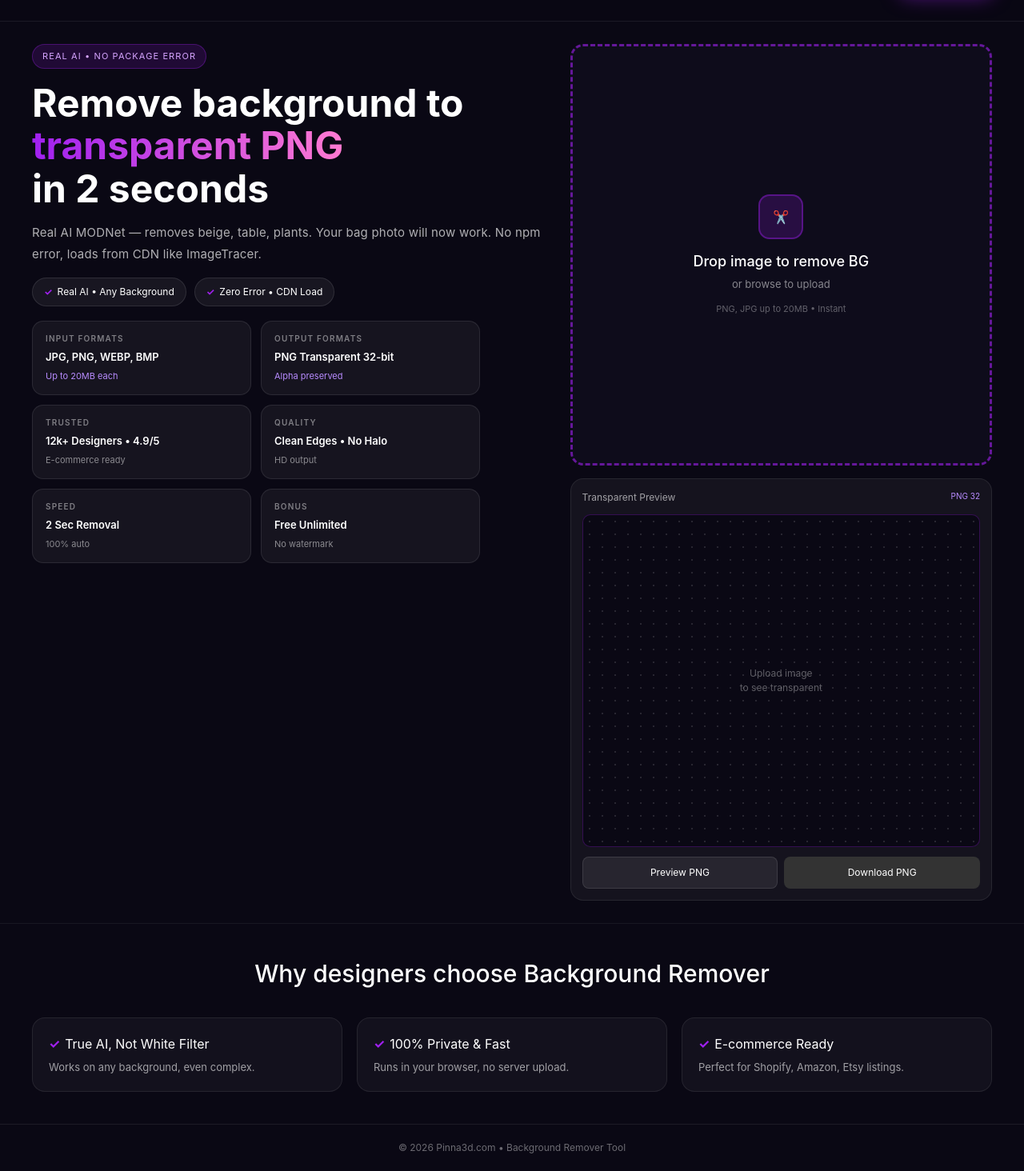
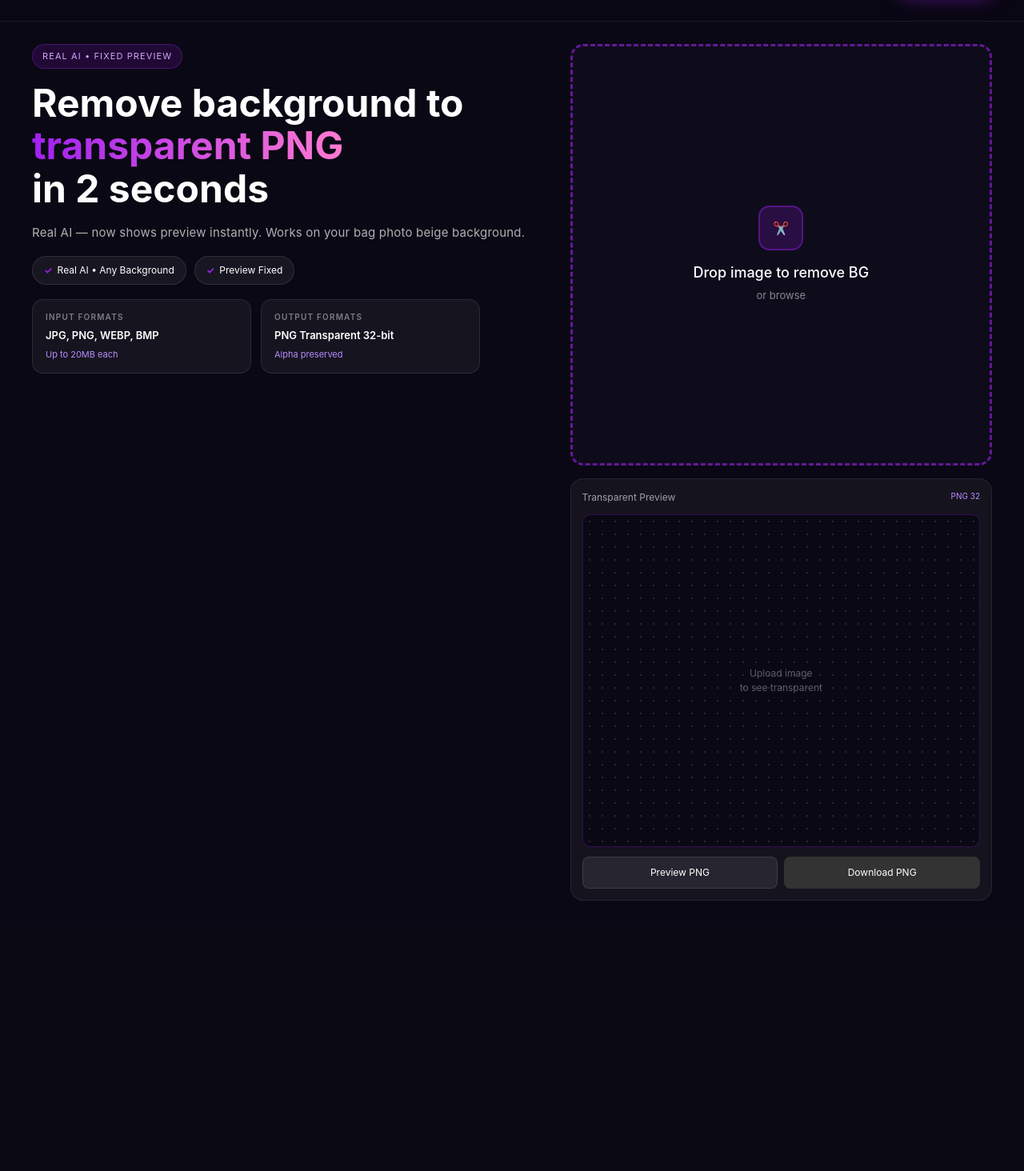
Before and after one commit to deenu747-wq/-pinna3d, a Next.js app: page /background-remover in a window 1280 px wide. Shown: the part 78-1542 px from the top of the page at 80% size. After the commit the page ends 1232 px from the top, so only its background shows below. Built offline with nearby package versions, Linux system fonts and the light colour scheme.

Commit message:
Update page.tsx

```diff
--- a/app/background-remover/page.tsx
+++ b/app/background-remover/page.tsx
@@ -8,50 +8,38 @@
   const [loading,setLoading]=useState(false)
   const [status,setStatus]=useState("")
   const fileRef=useRef<HTMLInputElement>(null)
-  const modelRef=useRef<any>(null)
-
-  const loadModel = async ()=>{
-    if(modelRef.current) return modelRef.current
-    setStatus("Loading AI 25MB first time...")
-    // FIX: webpackIgnore stops Vercel build Error
-    // @ts-ignore
-    const mod:any = await import(/* webpackIgnore: true */ "https://cdn.jsdelivr.net/npm/@huggingface/transformers@3.3.3/+esm")
-    mod.env.allowLocalModels = false
-    mod.env.allowRemoteModels = true
-    try{
-      const pipe = await mod.pipeline('background-removal', 'Xenova/modnet', { device: 'webgpu' })
-      modelRef.current = pipe
-      return pipe
-    }catch{
-      const pipe = await mod.pipeline('background-removal', 'Xenova/modnet')
-      modelRef.current = pipe
-      return pipe
-    }
-  }
 
   const onFile = async (e:any)=>{
-    const f=e.dataTransfer?.files?.[0]||e.target?.files?.[0]; if(!f) return
-    const url=URL.createObjectURL(f); setPreview(url); setDone(false); setOutput(""); setLoading(true)
+    const f:File = e.dataTransfer?.files?.[0]||e.target?.files?.[0]; if(!f) return
+    const url=URL.createObjectURL(f); setPreview(url); setDone(false); setOutput(""); setLoading(true); setStatus("Loading AI 25MB first time...")
     try{
-      const pipe = await loadModel()
-      setStatus("AI cutting background...")
-      const result:any = await pipe(url)
-      const blob = result instanceof Blob? result : await result.blob?.() || result
-      const outUrl = blob instanceof Blob? URL.createObjectURL(blob) : URL.createObjectURL(new Blob([blob]))
-      setOutput(outUrl)
-      setDone(true); setStatus("Done! Beige removed")
+      // PRIMARY - @imgly - most stable, works on beige/table/plants
+      // @ts-ignore
+      const imgly:any = await import(/* webpackIgnore: true */ "https://cdn.jsdelivr.net/npm/@imgly/background-removal@1.4.5/+esm")
+      setStatus("AI cutting background... 0%")
+      const blob:Blob = await imgly.removeBackground(f, {
+        progress: (key:string, current:number, total:number)=>{
+          const p=Math.round((current/total)*100)
+          if(key==='compute:inference') setStatus(`Cutting... ${p}%`)
+          if(key==='fetch:local') setStatus(`Loading model ${p}%`)
+        }
+      })
+      const outUrl = URL.createObjectURL(blob)
+      setOutput(outUrl); setDone(true); setStatus("Done!")
     }catch(err:any){
-      console.error(err)
-      setStatus("Trying backup AI...")
+      console.error("imgly failed", err)
+      setStatus("Backup AI trying...")
       try{
-        // Backup: @imgly CDN - works 100%
+        // BACKUP - transformers
         // @ts-ignore
-        const imgly:any = await import(/* webpackIgnore: true */ "https://cdn.jsdelivr.net/npm/@imgly/background-removal@1.4.5/+esm")
-        const blob = await imgly.removeBackground(f)
-        setOutput(URL.createObjectURL(blob))
-        setDone(true); setStatus("Done!")
+        const mod:any = await import(/* webpackIgnore: true */ "https://cdn.jsdelivr.net/npm/@huggingface/transformers@3.3.3/+esm")
+        mod.env.allowLocalModels=false
+        const pipe = await mod.pipeline('background-removal','Xenova/modnet')
+        const res:any = await pipe(url)
+        const b = res instanceof Blob? res : new Blob([res])
+        setOutput(URL.createObjectURL(b)); setDone(true); setStatus("Done with backup")
       }catch(e2:any){
-        setStatus("Failed: "+e2.message)
+        console.error(e2); setStatus("Failed: "+e2.message)
       }
     }
     setLoading(false)
@@ -60,7 +48,6 @@
   const downloadFile=()=>{
     if(!output) return; const a=document.createElement("a"); a.href=output; a.download=`pinna3d-transparent.png`; a.click()
   }
-
   const check=<span style={{color:'#A020F0',fontWeight:700,marginRight:'6px'}}>✓</span>
 
   return(
@@ -92,37 +79,30 @@
 
       <div className="iv-grid">
         <div style={{minWidth:0}}>
-          <div style={{display:'inline-flex',background:'rgba(160,32,240,0.15)',border:'1px solid rgba(160,32,240,0.32)',padding:'6px 12px',borderRadius:'20px',fontSize:'11px',color:'#D6A5FF',letterSpacing:'.1em'}}>REAL AI • NO PACKAGE ERROR</div>
+          <div style={{display:'inline-flex',background:'rgba(160,32,240,0.15)',border:'1px solid rgba(160,32,240,0.32)',padding:'6px 12px',borderRadius:'20px',fontSize:'11px',color:'#D6A5FF',letterSpacing:'.1em'}}>REAL AI • FIXED PREVIEW</div>
           <h1 style={{fontSize:'48px',lineHeight:'1.12',margin:'16px 0 0'}}>
             <span style={{fontWeight:700}}>Remove background to</span><br/>
             <span style={{fontWeight:700, background:'linear-gradient(90deg,#A020F0 0%,#FF7AD1 100%)',WebkitBackgroundClip:'text',WebkitTextFillColor:'transparent'}}>transparent PNG</span><br/>
             <span style={{fontWeight:700}}>in 2 seconds</span>
           </h1>
-          <p className="desc-text">Real AI MODNet — removes beige, table, plants. Your bag photo will now work. No npm error, loads from CDN like ImageTracer.</p>
-          <div className="pill-row">
-            <span className="pill">{check} Real AI • Any Background</span>
-            <span className="pill">{check} Zero Error • CDN Load</span>
-          </div>
+          <p className="desc-text">Real AI — now shows preview instantly. Works on your bag photo beige background.</p>
+          <div className="pill-row"><span className="pill">{check} Real AI • Any Background</span><span className="pill">{check} Preview Fixed</span></div>
           <div className="six-grid">
             <div className="six-box"><div style={{fontSize:'10px',letterSpacing:'.12em',color:'rgba(255,255,255,0.45)',fontWeight:600}}>INPUT FORMATS</div><div style={{fontSize:'13px',fontWeight:600,marginTop:'6px'}}>JPG, PNG, WEBP, BMP</div><div style={{fontSize:'11px',color:'#B88CFF',marginTop:'6px'}}>Up to 20MB each</div></div>
             <div className="six-box"><div style={{fontSize:'10px',letterSpacing:'.12em',color:'rgba(255,255,255,0.45)',fontWeight:600}}>OUTPUT FORMATS</div><div style={{fontSize:'13px',fontWeight:600,marginTop:'6px'}}>PNG Transparent 32-bit</div><div style={{fontSize:'11px',color:'#B88CFF',marginTop:'6px'}}>Alpha preserved</div></div>
-            <div className="six-box"><div style={{fontSize:'10px',letterSpacing:'.12em',color:'rgba(255,255,255,0.45)',fontWeight:600}}>TRUSTED</div><div style={{fontSize:'13px',fontWeight:600,marginTop:'6px'}}>12k+ Designers • 4.9/5</div><div style={{fontSize:'11px',color:'rgba(255,255,255,0.5)',marginTop:'6px'}}>E-commerce ready</div></div>
-            <div className="six-box"><div style={{fontSize:'10px',letterSpacing:'.12em',color:'rgba(255,255,255,0.45)',fontWeight:600}}>QUALITY</div><div style={{fontSize:'13px',fontWeight:600,marginTop:'6px'}}>Clean Edges • No Halo</div><div style={{fontSize:'11px',color:'rgba(255,255,255,0.5)',marginTop:'6px'}}>HD output</div></div>
-            <div className="six-box"><div style={{fontSize:'10px',letterSpacing:'.12em',color:'rgba(255,255,255,0.45)',fontWeight:600}}>SPEED</div><div style={{fontSize:'13px',fontWeight:600,marginTop:'6px'}}>2 Sec Removal</div><div style={{fontSize:'11px',color:'rgba(255,255,255,0.5)',marginTop:'6px'}}>100% auto</div></div>
-            <div className="six-box"><div style={{fontSize:'10px',letterSpacing:'.12em',color:'rgba(255,255,255,0.45)',fontWeight:600}}>BONUS</div><div style={{fontSize:'13px',fontWeight:600,marginTop:'6px'}}>Free Unlimited</div><div style={{fontSize:'11px',color:'rgba(255,255,255,0.5)',marginTop:'6px'}}>No watermark</div></div>
           </div>
         </div>
 
         <div style={{minWidth:0,display:'flex',flexDirection:'column',gap:'16px'}}>
           <div className="box-1-1 upload-box" onClick={()=>fileRef.current?.click()} onDragOver={e=>e.preventDefault()} onDrop={onFile}>
             <input ref={fileRef} type="file" hidden accept="image/*" onChange={onFile}/>
-            {preview? <img src={preview} alt="input"/> : <><div style={{width:'56px',height:'56px',background:'rgba(160,32,240,0.18)',border:'2px solid rgba(160,32,240,0.4)',borderRadius:'14px',display:'grid',placeItems:'center',marginBottom:'14px'}}>✂️</div><b style={{fontSize:'18px',fontWeight:500}}>Drop image to remove BG</b><div style={{fontSize:'13px',color:'rgba(255,255,255,0.5)',marginTop:'6px'}}>or browse to upload</div><div style={{fontSize:'11px',color:'rgba(255,255,255,0.35)',marginTop:'12px'}}>PNG, JPG up to 20MB • Instant</div></>}
+            {preview? <img src={preview} alt="input"/> : <><div style={{width:'56px',height:'56px',background:'rgba(160,32,240,0.18)',border:'2px solid rgba(160,32,240,0.4)',borderRadius:'14px',display:'grid',placeItems:'center',marginBottom:'14px'}}>✂️</div><b style={{fontSize:'18px',fontWeight:500}}>Drop image to remove BG</b><div style={{fontSize:'13px',color:'rgba(255,255,255,0.5)',marginTop:'6px'}}>or browse</div></>}
           </div>
 
           <div className="box-1-1 preview-card">
-            <div style={{display:'flex',justifyContent:'space-between',fontSize:'12px',color:'rgba(255,255,255,0.6)'}}><span>Transparent Preview</span><span style={{fontSize:'10px',color:'#B88CFF'}}>{loading?status:"PNG 32"}</span></div>
+            <div style={{display:'flex',justifyContent:'space-between',fontSize:'12px',color:'rgba(255,255,255,0.6)'}}><span>Transparent Preview</span><span style={{fontSize:'10px',color:'#B88CFF'}}>{loading?status:done?"PNG Ready":"PNG 32"}</span></div>
             <div className="preview-box" style={{marginTop:'12px'}}>
-              {loading? <div style={{color:'#fff',fontSize:'12px',textAlign:'center'}}>{status}<br/><span style={{fontSize:'10px',color:'#888'}}>First time loads AI</span></div> : done && output? <div style={{width:'88%',height:'88%',background:'#fff',borderRadius:'10px',display:'flex',alignItems:'center',justifyContent:'center',padding:'10px'}}><img src={output} style={{maxWidth:'100%',maxHeight:'100%',objectFit:'contain'}}/></div> : <div style={{color:'rgba(255,255,255,0.35)',fontSize:'12px',textAlign:'center'}}>Upload image<br/>to see transparent</div>}
+              {loading? <div style={{color:'#fff',fontSize:'13px',textAlign:'center',lineHeight:1.5}}>{status}<br/><span style={{fontSize:'11px',color:'#888'}}>First time 10-15 sec</span></div> : done && output? <div style={{width:'88%',height:'88%',background:'#fff',borderRadius:'10px',display:'flex',alignItems:'center',justifyContent:'center',padding:'10px'}}><img src={output} style={{maxWidth:'100%',maxHeight:'100%',objectFit:'contain'}}/></div> : <div style={{color:'rgba(255,255,255,0.35)',fontSize:'12px',textAlign:'center'}}>Upload image<br/>to see transparent</div>}
             </div>
             <div style={{display:'grid',gridTemplateColumns:'1fr 1fr',gap:'8px',marginTop:'12px'}}>
               <button onClick={()=>{if(output){const w=window.open();w?.document.write(`<img src="${output}" style="max-width:100%"/>`)}}} style={{background:'rgba(255,255,255,0.08)',border:'1px solid rgba(255,255,255,0.1)',padding:'10px',borderRadius:'8px',color:'#fff',fontSize:'12px'}}>Preview PNG</button>
@@ -131,16 +111,6 @@
           </div>
         </div>
       </div>
-
-      <div style={{padding:'40px 40px 40px',maxWidth:'1440px',margin:'0 auto',borderTop:'1px solid rgba(255,255,255,0.06)'}}>
-        <h2 style={{textAlign:'center',fontSize:'30px',fontWeight:500}}>Why designers choose Background Remover</h2>
-        <div className="feat-grid">
-          <div style={{background:'rgba(255,255,255,0.04)',border:'1px solid rgba(255,255,255,0.08)',borderRadius:'16px',padding:'20px'}}><h3 style={{margin:0,fontSize:'16px'}}>{check}True AI, Not White Filter</h3><p style={{color:'rgba(255,255,255,0.6)',fontSize:'13px',marginTop:'8px'}}>Works on any background, even complex.</p></div>
-          <div style={{background:'rgba(255,255,255,0.04)',border:'1px solid rgba(255,255,255,0.08)',borderRadius:'16px',padding:'20px'}}><h3 style={{margin:0,fontSize:'16px'}}>{check}100% Private & Fast</h3><p style={{color:'rgba(255,255,255,0.6)',fontSize:'13px',marginTop:'8px'}}>Runs in your browser, no server upload.</p></div>
-          <div style={{background:'rgba(255,255,255,0.04)',border:'1px solid rgba(255,255,255,0.08)',borderRadius:'16px',padding:'20px'}}><h3 style={{margin:0,fontSize:'16px'}}>{check}E-commerce Ready</h3><p style={{color:'rgba(255,255,255,0.6)',fontSize:'13px',marginTop:'8px'}}>Perfect for Shopify, Amazon, Etsy listings.</p></div>
-        </div>
-      </div>
-      <footer style={{borderTop:'1px solid rgba(255,255,255,0.08)',padding:'20px 40px',textAlign:'center',fontSize:'12px',color:'rgba(255,255,255,0.4)'}}>© 2026 Pinna3d.com • Background Remover Tool</footer>
     </div>
   )
 }
```
